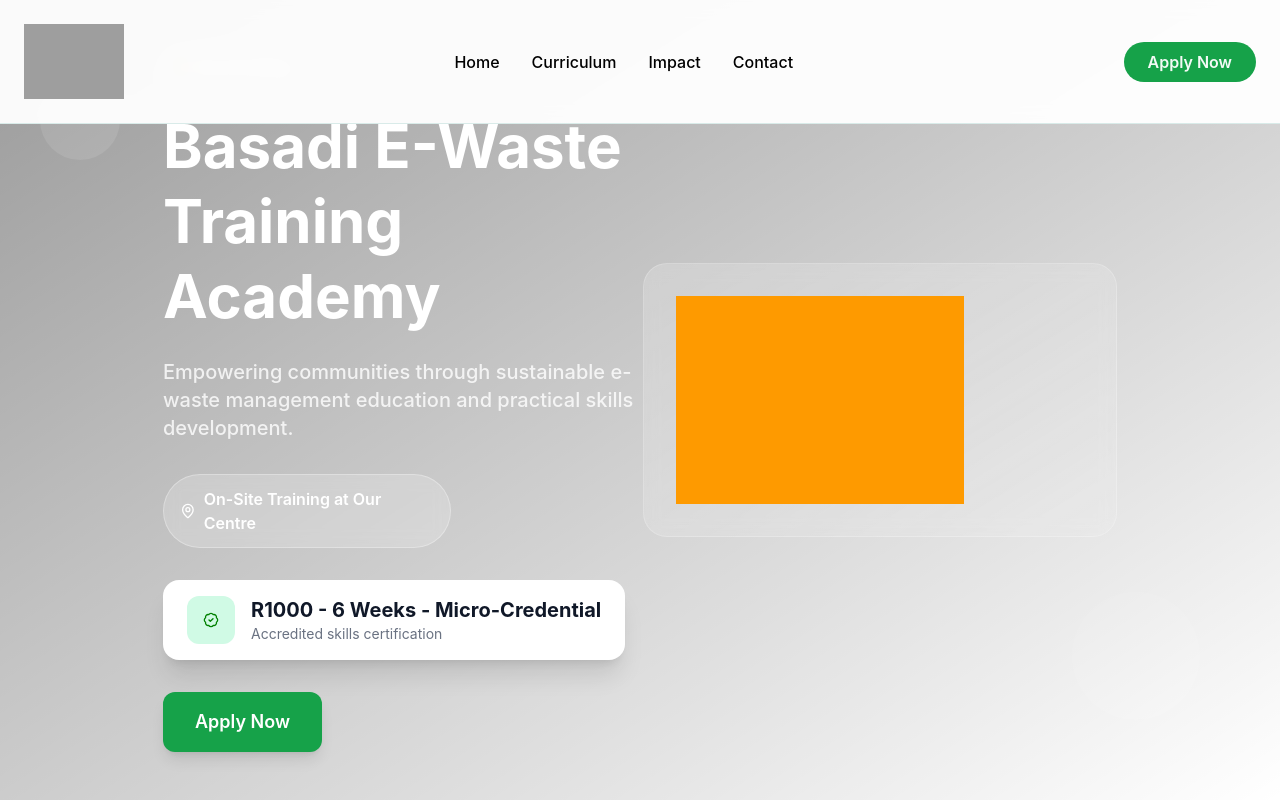
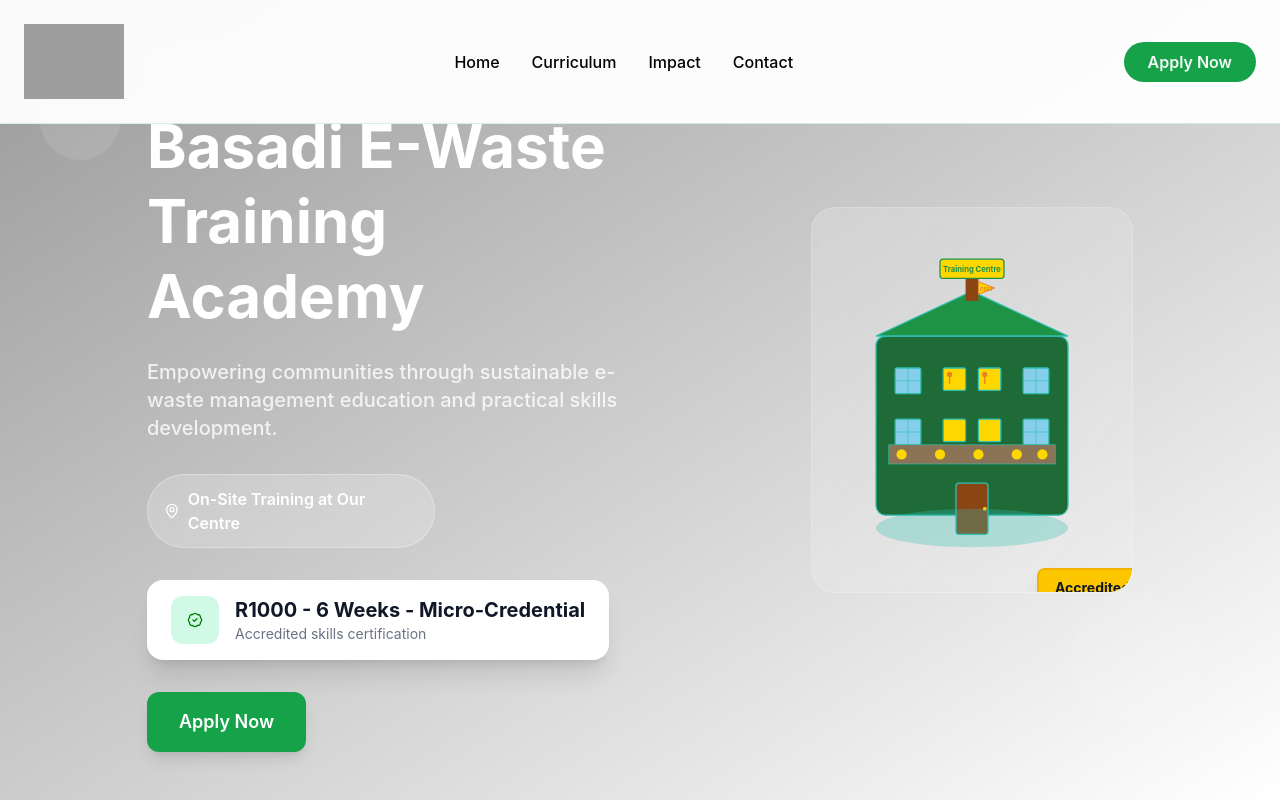
Before and after one commit to ourcodework/Basadi-E-Waste-StandardPackage-, a React (Vite) app in the folder academy/: page / in a window 1280 px wide. Shown: the top 800 px of the page. Built offline with nearby package versions, Linux system fonts and the light colour scheme; grey boxes are pictures that could not be loaded.

Commit message:
updated ui for the hero section.

```diff
--- a/academy/src/components/HeroSection.jsx
+++ b/academy/src/components/HeroSection.jsx
@@ -1,5 +1,5 @@
 import React from 'react'
-import {MapPin, BadgeCheck} from 'lucide-react'
+import { MapPin, BadgeCheck } from 'lucide-react'
 
 
 const HeroSection = () => {
@@ -7,48 +7,86 @@ const HeroSection = () => {
         window.open('https://forms.gle/oC14AVef983xpTLf8', '_blank');
     };
     return (
-        <section id='home' className="sm:h-90 min-h-screen flex items-center justify-center gap-8 overflow-hidden lg:py-20">
-            <div className='flex flex-col md:flex-row items-center gap-12'>
+        <section id='home' className="min-h-screen w-full px-8 sm:h-90 flex items-center justify-center gap-8 overflow-hidden lg:py-20">
+            <div className='w-99.5 md:w-full flex flex-col md:flex-row items-center gap-12'>
                 <div className='absolute inset-0 bg-linear-to-br from-black/40 to-transparent'></div>
                 <div className='absolute top-20 left-10 w-20 h-20 rounded-full bg-white/10 animate-float'></div>
                 <div className='absolute bottom-20 right-20 w-32 h-32 rounded-full bg-white/5 animate-float'></div>
-                <div className='relative z-10 max-6xl mx-auto px-6 py-14'>
-                    <div className='flex flex-col md:flex-row items-center'>
+                <div className='relative z-10 max-6xl mx-auto px-6 py-14 md:py-24'>
+                    <div className='flex flex-col md:flex-row items-center gap-16'>
                         <div className='flex-1 flex-col gap-8 w-150  '>
                             <div className='inline-flex w-37.5 items-center gap-2 bg-white/10 backdrop-blur-sm rounded-full px-4 py-2 mb-6'>
                                 <span className='w-2 h-2 bg-yellow-300 rounded-full animate-pulse'></span>
                                 <span className='text-white/90 text-sm font-medium'>Now Enrolling</span>
                             </div>
-                            <h1 className='text-4xl md:text-5xl lg:text-6xl text-white font-bold leading-tight mb-6 w-120'>Basadi E-Waste Training Academy</h1>
-                            <p className='text-lg md:text-xl font-medium text-white/80 mb-8 max-w-xl'>
+                            <h1 className='text-2xl md:text-5xl lg:text-6xl text-white font-bold leading-tight mb-6 w-70 md:w-120'>Basadi E-Waste Training Academy</h1>
+                            <p className='text-lg md:text-xl font-medium text-white/80 mb-8 max-w-xl w-80 md:w-120'>
                                 Empowering communities through sustainable e-waste management education and practical skills development.
                             </p>
-                            <div className='w-72 inline-flex items-center gap-2 bg-white/20 backdrop-blur-sm rounded-full px-4 py-3 mb-8 border border-white/30'>
-                                <MapPin size={16} color='white'/>
+                            <div className='w-76 md:w-72 flex items-center gap-2 bg-white/20 backdrop-blur-sm rounded-full px-4 py-3 mb-8 border border-white/30'>
+                                <MapPin size={16} color='white' />
                                 <p className='font-semibold text-white'>On-Site Training at Our Centre</p>
                             </div>
-                            <div className='inline-flex items-center gap-4 bg-white rounded-2xl px-6 py-4 shadow-xl mb-8'>
-                                <div className='w-12 h-12 bg-emerald-100 rounded-xl flex items-center justify-center'>
-                                    <BadgeCheck size={16} color='green'/>
+                            <div className='inline-flex items-center gap-2 md:gap-4 bg-white rounded-2xl px-4 py-2 md:px-6 md:py-4 shadow-xl mb-8'>
+                                <div className='w-10 h-10 md:w-12 md:h-12 bg-emerald-100 rounded-xl flex items-center justify-center'>
+                                    <BadgeCheck size={16} color='green' />
                                 </div>
                                 <div >
-                                    <p className='font-bold text-xl text-gray-900'>R1000 - 6 Weeks - Micro-Credential</p>
+                                    <p className='text-sm font-bold md:text-xl text-gray-900'>R1000 - 6 Weeks - Micro-Credential</p>
                                     <p className='text-sm text-gray-500'>Accredited skills certification</p>
                                 </div>
                             </div>
+                            {/* Apply Now Button */}
                             <div>
                                 <button
-                                    className='bg-[#16A249] text-white font-semibold px-8 py-4 rounded-xl text-lg shadow-lg'
+                                    className='bg-[#16A249] text-white font-semibold px-8 py-4 rounded-xl text-lg shadow-lg cursor-pointer'
                                     onClick={handleApplyClick}
                                 >
                                     Apply Now
                                 </button>
                             </div>
                         </div>
-                        <div className='flex-1 relative'>
+                        <div className='hidden sm:flex relative'>
                             <div className='relative bg-linear-to-br from-white/20 to-white/10 rounded-3xl p-8 backdrop-blur-sm border border-white/20 overflow-hidden'>
-                                <div className='w-2xs h-52 bg-amber-500'>
+                                <svg class="w-full h-80" viewBox="0 0 400 500" fill="none">
+                                    <rect x="50" y="150" width="300" height="280" rx="15" fill="#1e6b38" stroke="#2fc1b2" stroke-width="2"></rect>
+                                    <polygon points="50,150 200,80 350,150" fill="#1e9345" stroke="#2fc1b2" stroke-width="2"></polygon>
+                                    <rect x="175" y="380" width="50" height="80" rx="5" fill="#8B4513" stroke="#2fc1b2" stroke-width="2"></rect>
+                                    <circle cx="220" cy="420" r="3" fill="#FFD700"></circle> <rect x="80" y="200" width="40" height="40" rx="3" fill="#87CEEB" stroke="#2fc1b2" stroke-width="2"></rect>
+                                    <rect x="280" y="200" width="40" height="40" rx="3" fill="#87CEEB" stroke="#2fc1b2" stroke-width="2"></rect>
+                                    <line x1="100" y1="200" x2="100" y2="240" stroke="#2fc1b2" stroke-width="1"></line>
+                                    <line x1="80" y1="220" x2="120" y2="220" stroke="#2fc1b2" stroke-width="1"></line>
+                                    <line x1="300" y1="200" x2="300" y2="240" stroke="#2fc1b2" stroke-width="1"></line>
+                                    <line x1="280" y1="220" x2="320" y2="220" stroke="#2fc1b2" stroke-width="1"></line>
+                                    <rect x="80" y="280" width="40" height="40" rx="3" fill="#87CEEB" stroke="#2fc1b2" stroke-width="2"></rect>
+                                    <rect x="280" y="280" width="40" height="40" rx="3" fill="#87CEEB" stroke="#2fc1b2" stroke-width="2"></rect>
+                                    <line x1="100" y1="280" x2="100" y2="320" stroke="#2fc1b2" stroke-width="1"></line> <line x1="80" y1="300" x2="120" y2="300" stroke="#2fc1b2" stroke-width="1"></line>
+                                    <line x1="300" y1="280" x2="300" y2="320" stroke="#2fc1b2" stroke-width="1"></line> <line x1="280" y1="300" x2="320" y2="300" stroke="#2fc1b2" stroke-width="1"></line>
+                                    <rect x="155" y="200" width="35" height="35" rx="3" fill="#FFD700" stroke="#2fc1b2" stroke-width="2"></rect> <rect x="210" y="200" width="35" height="35" rx="3" fill="#FFD700" stroke="#2fc1b2" stroke-width="2"></rect> <rect x="155" y="280" width="35" height="35" rx="3" fill="#FFD700" stroke="#2fc1b2" stroke-width="2"></rect> <rect x="210" y="280" width="35" height="35" rx="3" fill="#FFD700" stroke="#2fc1b2" stroke-width="2"></rect>
+                                    <circle cx="165" cy="210" r="4" fill="#E67E22"></circle>
+                                    <path d="M165 214 L165 225" stroke="#E67E22" stroke-width="2"></path>
+                                    <circle cx="220" cy="210" r="4" fill="#E67E22"></circle>
+                                    <path d="M220 214 L220 225" stroke="#E67E22" stroke-width="2"></path>
+                                    <g>
 
+                                        <rect x="70" y="320" width="260" height="30" fill="#8B7355" stroke="#2fc1b2" stroke-width="1"></rect>
+                                        <circle cx="90" cy="335" r="8" fill="#FFD700"></circle>
+                                        <circle cx="150" cy="335" r="8" fill="#FFD700"></circle>
+                                        <circle cx="210" cy="335" r="8" fill="#FFD700"></circle>
+                                        <circle cx="270" cy="335" r="8" fill="#FFD700"></circle>
+                                        <circle cx="310" cy="335" r="8" fill="#FFD700"></circle>
+                                    </g>  <ellipse cx="200" cy="450" rx="150" ry="30" fill="#2fc1b2" opacity="0.3"></ellipse> <g>
+                                        <rect x="190" y="60" width="20" height="35" fill="#8B4513"></rect>
+                                        <polygon points="210,65 210,85 235,75" fill="#FFD700" stroke="#E67E22" stroke-width="1.5"></polygon>
+                                        <text x="212" y="80" font-size="8" fill="#E67E22" font-weight="bold">
+                                            CERT
+                                        </text>
+                                    </g>  <rect x="150" y="30" width="100" height="30" rx="5" fill="#FFD700" stroke="#1e9345" stroke-width="2"></rect> <text x="200" y="50" font-size="12" fill="#1e9345" font-weight="bold" text-anchor="middle">
+                                        Training Centre
+                                    </text>
+                                </svg>
+                                <div className='absolute -bottom-4 -right-4 bg-yellow-400 text-gray-900 px-4 py-2 rounded-lg font-bold text-sm shadow-lg border-2 border-yellow-500'>
+                                    Accredited
                                 </div>
                             </div>
                         </div>
```
